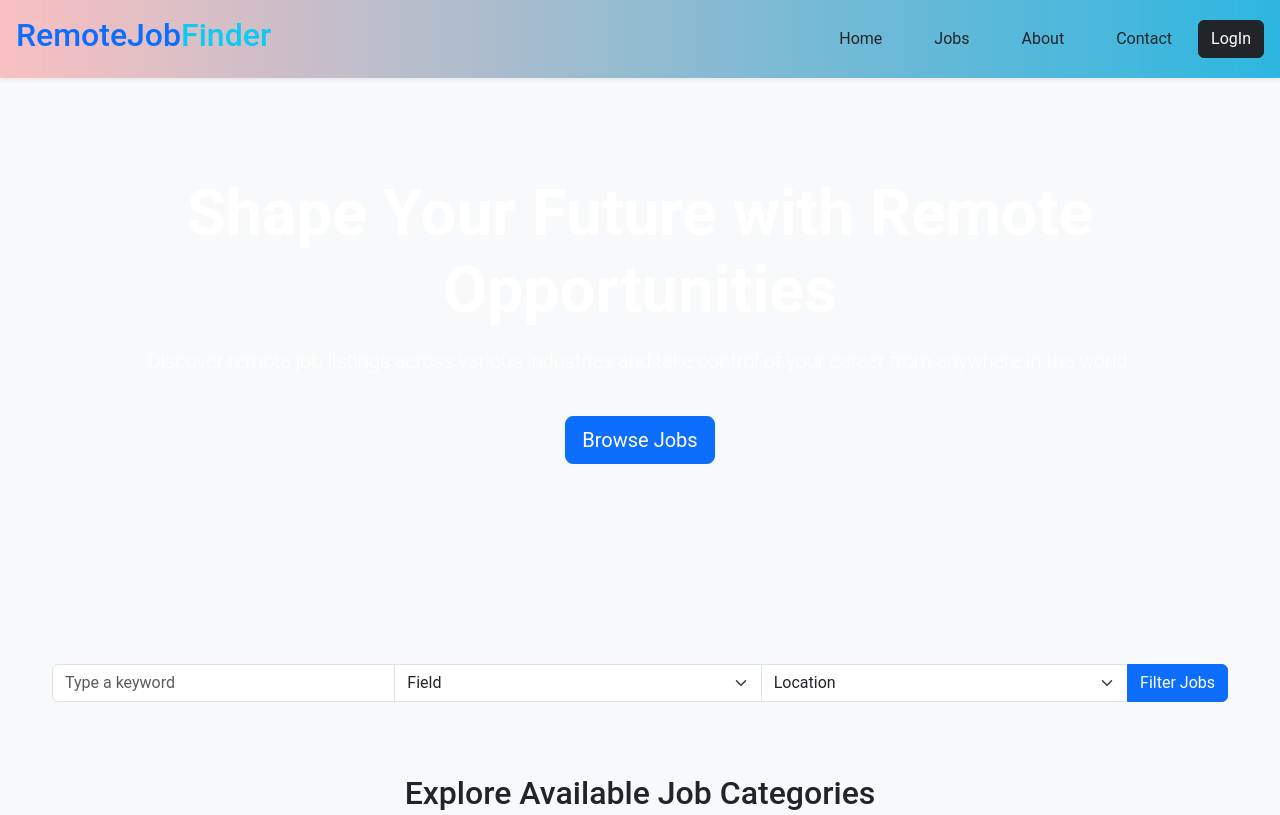
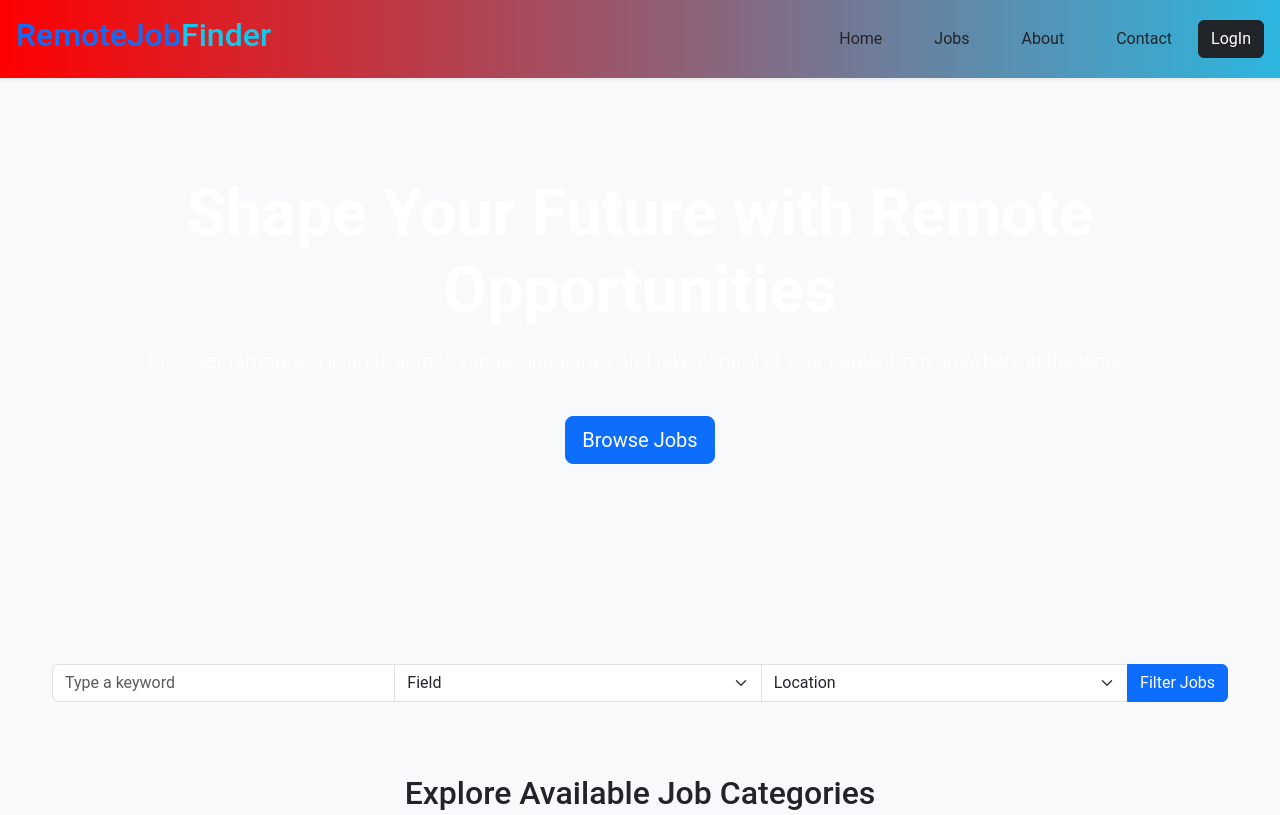
Before and after one commit to IsaacDev14/Remote-Job-Finder, a website: page index.html in a window 1280 px wide. Shown: the top 815 px of the page. Drawn offline with nearby package versions, Linux system fonts and the light colour scheme.

Commit message:
makes update on the header css

```diff
--- a/index.html
+++ b/index.html
@@ -73,7 +73,7 @@
                 <button class="btn btn-outline-dark category-btn" data-category="software">Software Development</button>
                 <button class="btn btn-outline-dark category-btn" data-category="design">ICT</button>
                 <button class="btn btn-outline-dark category-btn" data-category="marketing">Marketing</button>
-                <button class="btn btn-outline-dark category-btn" data-category="data">Human Resource</button>
+                <button class="btn btn-outline-dark category-btn" data-category="Human Resources">Human Resource</button>
                 <button class="btn btn-outline-dark category-btn" data-category="other">Other</button>
             </div>
 
--- a/src/script.js
+++ b/src/script.js
@@ -63,7 +63,7 @@ function displayJobs() {
         // Handle "Apply Now" button click
         const applyButton = jobCard.querySelector(".apply-btn");
         applyButton.addEventListener("click", function () {
-            this.textContent = "You have successfully applied";
+            this.textContent = "Applied";
             this.classList.remove("btn-primary");
             this.classList.add("btn-success"); // Change button color to green
             this.disabled = true; // Disable button after clicking
--- a/styles.css
+++ b/styles.css
@@ -13,12 +13,14 @@ body {
 
 
 header {
-    background: linear-gradient(to right, #ff00003a, #2cb6e0);
+    background: linear-gradient(to right, #ff0000, #2cb6e0);
     color: white;
     width: 100%;
     top: 0;
+    transition: none;
 
 }
+
 
 header li:hover {
     background: #d1d4d1;
@@ -29,6 +31,11 @@ header a {
     color: white;
     margin: auto 10px;
 }
+
+section {
+    scroll-margin-top: 80px; /* Adjust based on your header height */
+}
+
 
 .hero {
     position: relative;
@@ -51,7 +58,7 @@ header a {
     width: 100%;
     height: 100%;
     background: url('./data/techbg.jpg') center/cover no-repeat;
-    opacity: 0.8;
+    /* opacity: 0.8;  */
     z-index: -1;
 }
 
```
